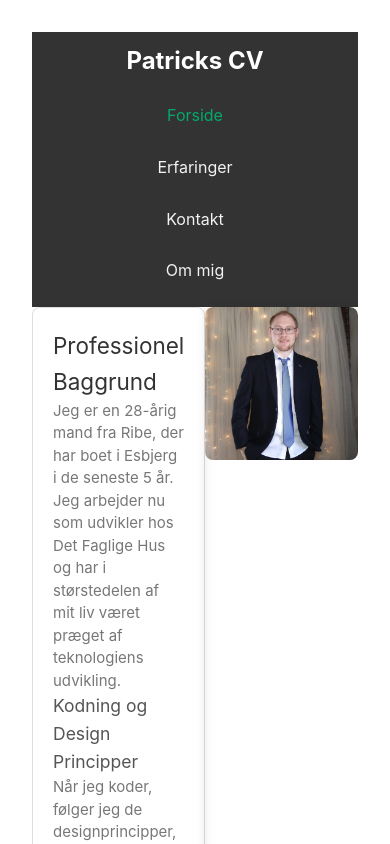
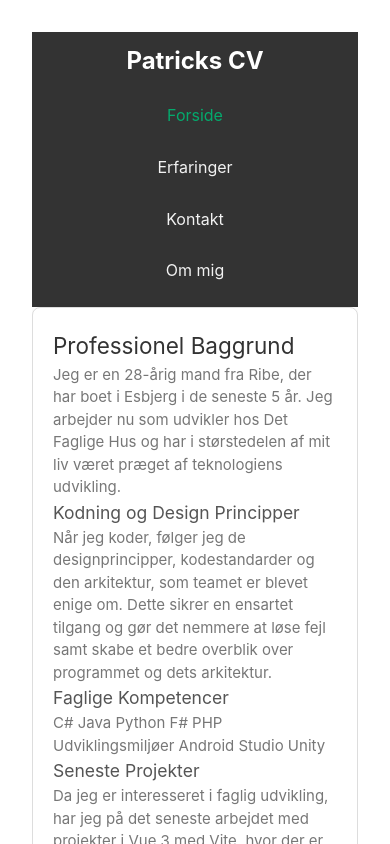
Before and after one commit to patrickhansen12/CV-Webapp, a Vue app: page / in a window 390 px wide. Before the commit this address led to /CV-Webapp/. Shown: the top 844 px of the page. Built offline with nearby package versions, Linux system fonts and the light colour scheme.

Commit message:
Finally mobile friendly

```diff
--- a/src/components/profile/ProfileSection.vue
+++ b/src/components/profile/ProfileSection.vue
@@ -18,8 +18,14 @@ export default {
 <style lang="scss">
 .profile-section{
     display: flex;
+}
 
+@media (max-width: 768px) {
+  .profile-section {
+    flex-direction: column;
+  }
 }
+
 .text-cards{
   width: 100%;
 }
--- a/src/components/profile/profile-text/ProfileText.vue
+++ b/src/components/profile/profile-text/ProfileText.vue
@@ -11,7 +11,15 @@
     </p>
 
     <h3>Faglige Kompetencer</h3>
-    <!-- Liste over faglige kompetencer -->
+    <p>
+      C#
+Java
+Python
+F#
+PHP
+Udviklingsmiljøer
+Android Studio
+Unity    </p>
 
     <h3>Seneste Projekter</h3>
     <p>
@@ -26,14 +34,14 @@
       Jeg har boet i Esbjerg i de sidste 5 år og arbejder nu som udvikler hos Det Faglige Hus. Jeg har været præget af teknologiens udvikling og har en solid erfaring inden for softwareudvikling.
     </p>
 
-    <h3>Projektledelse</h3>
+    <h3>Projekt ansvarlig</h3>
     <p>
-      Jeg har ledet flere succesfulde softwareprojekter, hvor jeg har koordineret opgaver, styret tidslinjer og sikret, at projektets mål blev opnået.
+      Jeg har haft ansvaret for adskillige vellykkede softwareprojekter, hvor jeg har koordineret opgaver, styret tidsplaner og sikret, at vi opnåede vores mål.
     </p>
 
     <h3>Arbejdsmiljø</h3>
     <p>
-      Jeg trives i et samarbejdsmiljø og er fortrolig med at arbejde i agile udviklingsteams. Jeg lægger vægt på samarbejde, åben kommunikation og konstant forbedring.
+      på arbejdet stræber jeg altid efter at være en solid holdspiller, der aktivt deltager og tilbyder min hjælp, hvor det er nødvendigt. Jeg værdsætter samarbejde, åben kommunikation og stræber efter konstant forbedring, især når det kommer til at arbejde i agile udviklingsteams."
     </p>
   </div>
 
@@ -51,7 +59,7 @@
 
     <h3>Mikrotjenester</h3>
     <p>
-      Jeg har arbejdet med mikrotjenestearkitekturer og implementeret løsninger ved hjælp af Docker og Firebase.
+      Jeg har arbejdet med mikrotjeneste arkitekturer og implementeret løsninger ved hjælp af Docker og Firebase.
     </p>
   </div>
 
@@ -77,17 +85,17 @@
   <div class="background-main" v-if="slideNumber === 5">
     <h2>Arbejdsmetoder og Værktøjer</h2>
     <p>
-      Jeg følger agile principper som Scrum og Extreme Programming og har erfaring med versionsstyring ved hjælp af GitHub og Bitbucket. Jeg har også implementeret Continuous Integration med Travis, Azure DevOps og TeamCity.
+      Jeg følger agile principper som Scrum og Extreme Programming og har erfaring med versionsstyring ved hjælp af GitHub,Bitbucket og Azure devops. Jeg har også implementeret Continuous Integration med Travis, Azure DevOps og TeamCity.
     </p>
 
     <h3>Sikkerhed og Kryptografi</h3>
     <p>
-      Jeg har implementeret sikkerhedsforanstaltninger som salting og hashing af adgangskoder, brug af Auth0 og OAuth-protokollen for at sikre applikationers sikkerhed.
+      Jeg har implementeret sikkerhedsforanstaltninger som salting og hashing af adgangskoder og gjort brug af Auth0 og OAuth-protokollen for at sikre applikationers sikkerhed.
     </p>
 
     <h3>Andre Færdigheder</h3>
     <p>
-      Udover mine kernekompetencer har jeg erfaring med parallel programmering, CUDA, JSON, smoke testing, RabbitMQ, SignalR og opsætning af DevOps-integrationer til teams og mail, især omkring pull requests.
+      Udover mine kernekompetencer har jeg erfaring med parallel programmering, CUDA, JSON, smoke testing, RabbitMQ, SignalR og opsætning af DevOps-integrationer til teams og mail med fokus på pull requests.
     </p>
   </div>
 </template>
--- a/src/routes/index.js
+++ b/src/routes/index.js
@@ -12,7 +12,7 @@ const routes = [
 ];
 
 const router = createRouter({
-  history: createWebHistory('/CV-Webapp/'), // Pass the base path to createWebHistory
+  history: createWebHistory('/CV-Webapp/#/'), // Pass the base path to createWebHistory
   routes,
 });
 
--- a/src/views/AboutPage.vue
+++ b/src/views/AboutPage.vue
@@ -8,9 +8,9 @@
       <h2>Evner</h2>
       <ul>
         <li>CSS / SCSS</li>
-        <li>JavaScript (Vue.js, React,Node.js)</li>
+        <li>JavaScript og Typescript (Vue.js, React,Node.js)</li>
         <li>.net og C#</li>
-        <li>Database Management (MongoDB, MySQL)</li>
+        <li>Database Management (MongoDB, MySQL,NoSql)</li>
       </ul>
     </div>
     <div>
@@ -67,4 +67,9 @@ export default {
     max-height: 20%;
   }
 }
+@media (max-width: 768px) {
+  .about-page {
+    flex-direction: column;
+  }
+}
 </style>
--- a/src/views/ContactPage.vue
+++ b/src/views/ContactPage.vue
@@ -31,6 +31,11 @@ export default {
     margin-left: 10px;
   }
 }
+@media (max-width: 768px) {
+  .contact-page {
+    flex-direction: column;
+  }
+}
 
 
 
--- a/src/views/ExperiencesPage.vue
+++ b/src/views/ExperiencesPage.vue
@@ -216,4 +216,9 @@ export default {
     }
   }
   }
+  @media (max-width: 768px) {
+  .experiences-page .experience {
+    flex-direction: column;
+  }
+}
 </style>
```
